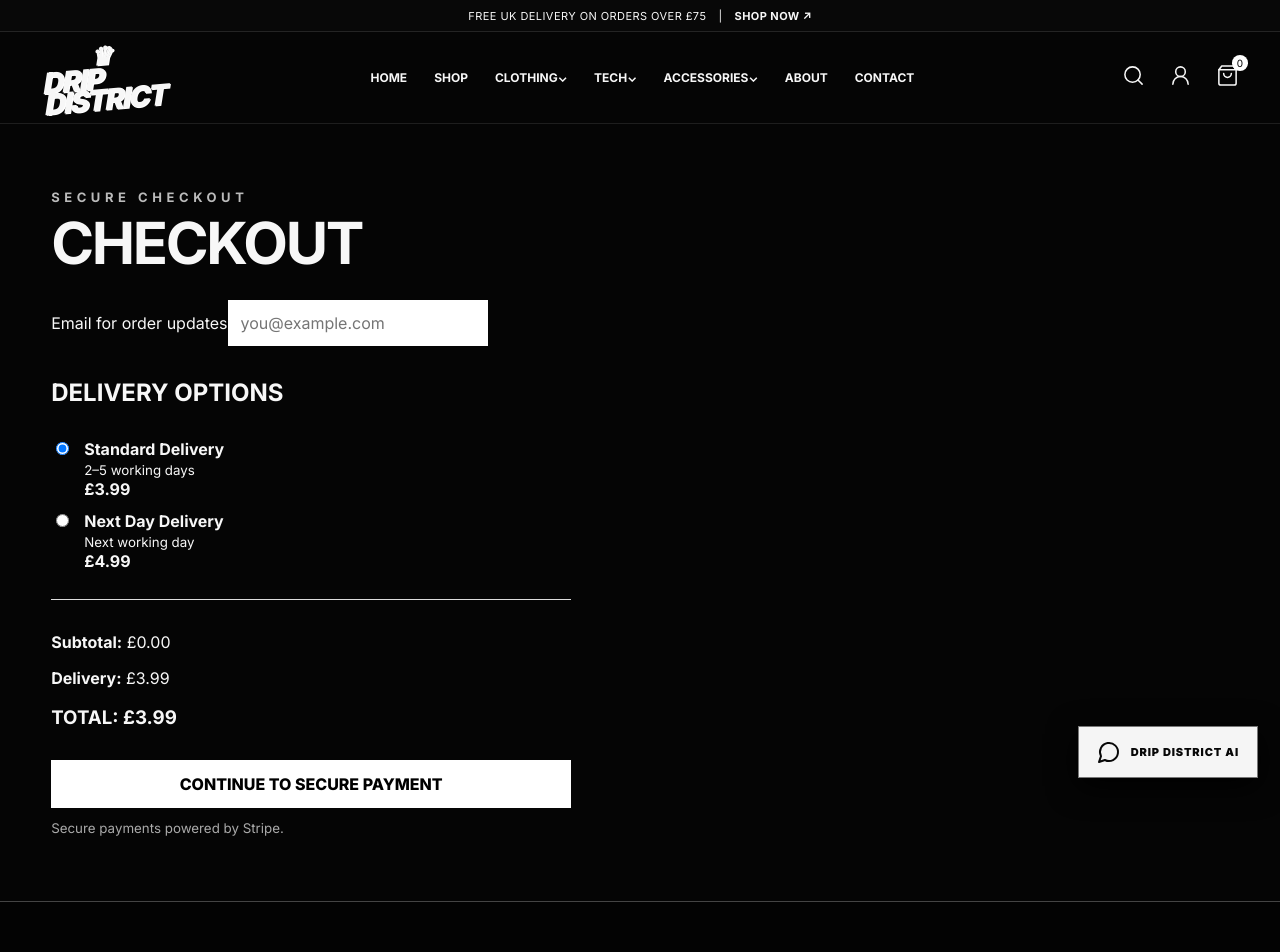
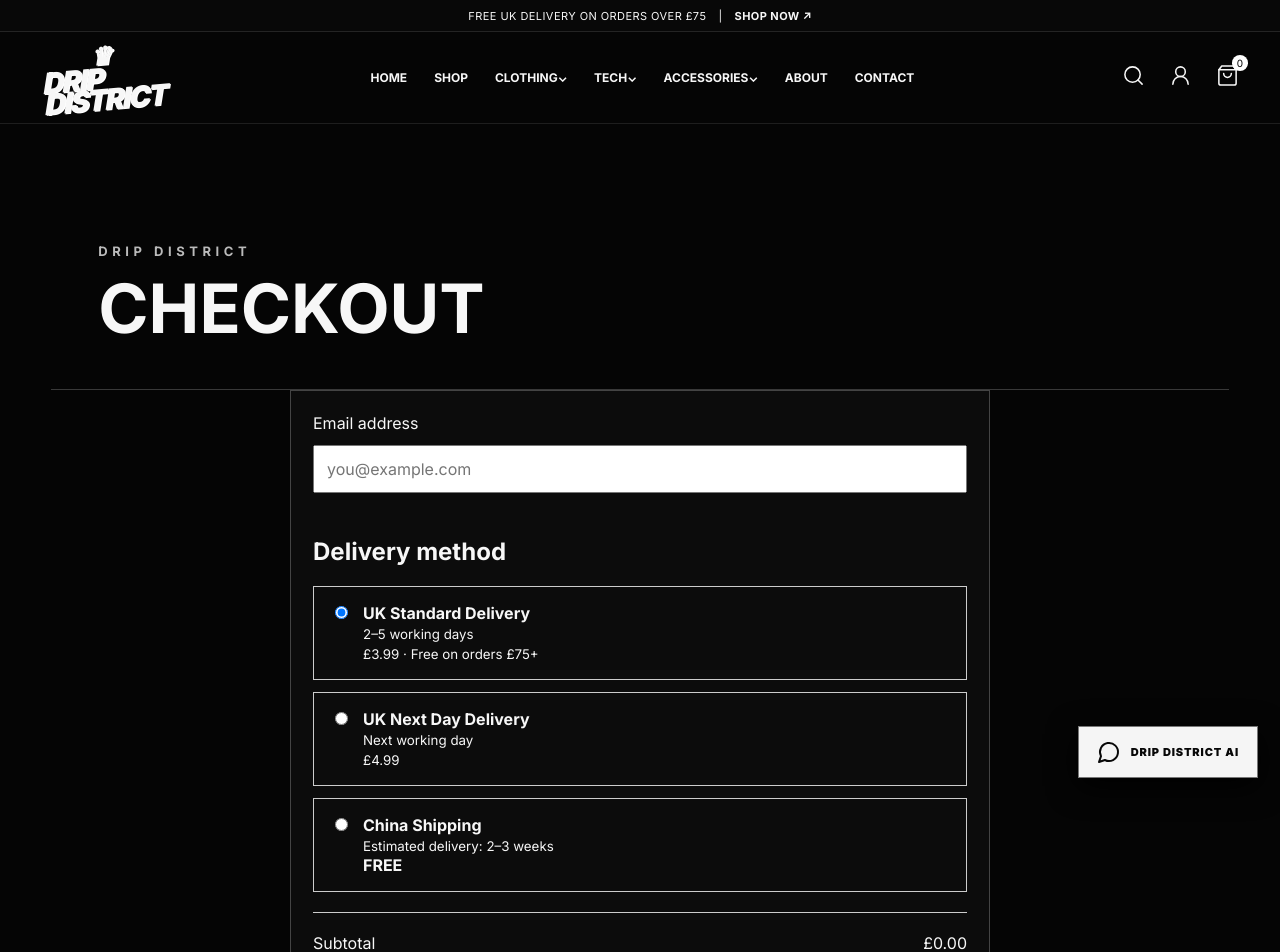
Before and after one commit to hasnainplaysboss-beep/Drip-District-2, a Next.js app in the folder drip-district/: page /checkout in a window 1280 px wide. Shown: the top 952 px of the page. Built offline with nearby package versions, Linux system fonts and the light colour scheme.

Commit message:
Update page.tsx

```diff
--- a/drip-district/src/app/checkout/page.tsx
+++ b/drip-district/src/app/checkout/page.tsx
@@ -1,29 +1,25 @@
-
 "use client";
 
 import { useState } from "react";
 import { useCart } from "@/components/cart/CartProvider";
 import { formatGBP } from "@/lib/money";
 
-type DeliveryOption = "STANDARD" | "NEXT_DAY";
+type DeliveryOption = "STANDARD" | "NEXT_DAY" | "CHINA";
 
 export default function Checkout() {
   const { items } = useCart();
   const [email, setEmail] = useState("");
-  const [deliveryOption, setDeliveryOption] =
-    useState<DeliveryOption>("STANDARD");
+  const [deliveryOption, setDeliveryOption] = useState<DeliveryOption>("STANDARD");
   const [message, setMessage] = useState("");
   const [busy, setBusy] = useState(false);
 
-  const subtotal = items.reduce(
-    (n, i) => n + i.price * i.quantity,
-    0
-  );
-
+  const subtotal = items.reduce((n, i) => n + i.price * i.quantity, 0);
   const freeStandardDelivery = subtotal >= 7500;
 
   const deliveryCost =
-    deliveryOption === "NEXT_DAY"
+    deliveryOption === "CHINA"
+      ? 0
+      : deliveryOption === "NEXT_DAY"
         ? 499
         : freeStandardDelivery
           ? 0
@@ -32,15 +28,24 @@ export default function Checkout() {
   const total = subtotal + deliveryCost;
 
   async function pay() {
-    setBusy(true);
     setMessage("");
 
+    if (!email.trim() || !email.includes("@")) {
+      setMessage("Please enter a valid email address.");
+      return;
+    }
+
+    if (!items.length) {
+      setMessage("Your basket is empty.");
+      return;
+    }
+
+    setBusy(true);
+
     try {
-      const r = await fetch("/api/checkout", {
+      const response = await fetch("/api/checkout", {
         method: "POST",
-        headers: {
-          "Content-Type": "application/json",
-        },
+        headers: { "Content-Type": "application/json" },
         body: JSON.stringify({
           email,
           deliveryOption,
@@ -51,141 +56,166 @@ export default function Checkout() {
         }),
       });
 
-      const d = await r.json();
+      const data = await response.json();
 
-      if (!r.ok) {
-        throw new Error(d.error || "Checkout unavailable");
+      if (!response.ok) {
+        throw new Error(data.error || "Unable to start checkout.");
       }
 
-      if (d.url) {
-        window.location.href = d.url;
+      if (data.url) {
+        window.location.href = data.url;
       } else {
-        throw new Error("Payment session was not created.");
+        throw new Error("Checkout link was not returned.");
       }
     } catch (e) {
-      setMessage(
-        e instanceof Error
-          ? e.message
-          : "Unable to start checkout."
-      );
-    } finally {
+      setMessage(e instanceof Error ? e.message : "Something went wrong.");
       setBusy(false);
     }
   }
 
   return (
     <section className="section">
-      <div className="eyebrow">SECURE CHECKOUT</div>
-      <h1 className="section-heading">CHECKOUT</h1>
+      <div className="page-intro">
+        <div className="eyebrow">DRIP DISTRICT</div>
+        <h1>CHECKOUT</h1>
+      </div>
 
-      <div className="simple-form">
-        <label>
-          Email for order updates
+      <div className="simple-card" style={{ maxWidth: 700, margin: "0 auto" }}>
+        <label htmlFor="checkout-email">Email address</label>
         <input
+          id="checkout-email"
           type="email"
           value={email}
           onChange={(e) => setEmail(e.target.value)}
+          placeholder="you@example.com"
           required
-            placeholder="you@example.com"
+          style={{ width: "100%", margin: "12px 0 24px", padding: 12 }}
         />
-        </label>
 
-        <h2>DELIVERY OPTIONS</h2>
+        <h2>Delivery method</h2>
 
+        <div style={{ display: "grid", gap: 12, margin: "20px 0" }}>
           <label
             style={{
               display: "flex",
-            gap: "12px",
+              gap: 12,
               alignItems: "flex-start",
+              border: "1px solid #ccc",
+              padding: 16,
               cursor: "pointer",
             }}
           >
             <input
               type="radio"
               name="delivery"
+              value="STANDARD"
               checked={deliveryOption === "STANDARD"}
               onChange={() => setDeliveryOption("STANDARD")}
             />
-
             <span>
-            <strong>Standard Delivery</strong>
+              <strong>UK Standard Delivery</strong>
               <br />
               <small>2–5 working days</small>
               <br />
-            <strong>
+              <small>
                 {freeStandardDelivery
-                ? "FREE"
-                : formatGBP(399)}
-            </strong>
-            {freeStandardDelivery && (
-              <small>
-                {" "} · Free delivery on orders £75+
+                  ? "FREE on orders £75+"
+                  : "£3.99 · Free on orders £75+"}
               </small>
-            )}
             </span>
           </label>
 
           <label
             style={{
               display: "flex",
-            gap: "12px",
+              gap: 12,
               alignItems: "flex-start",
+              border: "1px solid #ccc",
+              padding: 16,
               cursor: "pointer",
             }}
           >
             <input
               type="radio"
               name="delivery"
+              value="NEXT_DAY"
               checked={deliveryOption === "NEXT_DAY"}
               onChange={() => setDeliveryOption("NEXT_DAY")}
             />
-
             <span>
-            <strong>Next Day Delivery</strong>
+              <strong>UK Next Day Delivery</strong>
               <br />
               <small>Next working day</small>
               <br />
-            <strong>{formatGBP(499)}</strong>
+              <small>£4.99</small>
             </span>
           </label>
 
+          <label
+            style={{
+              display: "flex",
+              gap: 12,
+              alignItems: "flex-start",
+              border: "1px solid #ccc",
+              padding: 16,
+              cursor: "pointer",
+            }}
+          >
+            <input
+              type="radio"
+              name="delivery"
+              value="CHINA"
+              checked={deliveryOption === "CHINA"}
+              onChange={() => setDeliveryOption("CHINA")}
+            />
+            <span>
+              <strong>China Shipping</strong>
+              <br />
+              <small>Estimated delivery: 2–3 weeks</small>
+              <br />
+              <strong>FREE</strong>
+            </span>
+          </label>
+        </div>
+
+        <div style={{ borderTop: "1px solid #ccc", paddingTop: 20 }}>
+          <div style={{ display: "flex", justifyContent: "space-between", marginBottom: 10 }}>
+            <span>Subtotal</span>
+            <span>{formatGBP(subtotal)}</span>
+          </div>
+
+          <div style={{ display: "flex", justifyContent: "space-between", marginBottom: 10 }}>
+            <span>Delivery</span>
+            <span>{deliveryCost === 0 ? "FREE" : formatGBP(deliveryCost)}</span>
+          </div>
+
           <div
             style={{
-            borderTop: "1px solid #ddd",
-            paddingTop: "16px",
-            marginTop: "16px",
+              display: "flex",
+              justifyContent: "space-between",
+              fontSize: 20,
+              fontWeight: "bold",
+              borderTop: "1px solid #ccc",
+              paddingTop: 16,
+              marginTop: 16,
             }}
           >
-          <p>
-            <strong>Subtotal:</strong>{" "}
-            {formatGBP(subtotal)}
-          </p>
-
-          <p>
-            <strong>Delivery:</strong>{" "}
-            {deliveryCost === 0
-              ? "FREE"
-              : formatGBP(deliveryCost)}
-          </p>
-
-          <h3>
-            TOTAL: {formatGBP(total)}
-          </h3>
+            <span>Total</span>
+            <span>{formatGBP(total)}</span>
+          </div>
         </div>
 
+        {message && (
+          <p style={{ color: "red", marginTop: 16 }}>{message}</p>
+        )}
+
         <button
-          className="solid-button"
-          disabled={!items.length || !email.includes("@") || busy}
-          onClick={() => void pay()}
+          onClick={pay}
+          disabled={busy || !items.length}
+          style={{ width: "100%", marginTop: 24 }}
         >
-          {busy ? "PLEASE WAIT" : "CONTINUE TO SECURE PAYMENT"}
+          {busy ? "Redirecting..." : "Proceed to payment"}
         </button>
-
-        {message && <p role="alert">{message}</p>}
-
-        <small className="muted">
-          Secure payments powered by Stripe.
-        </small>
       </div>
     </section>
   );
```
Lines whose indentation alone changed are shown as unchanged.
